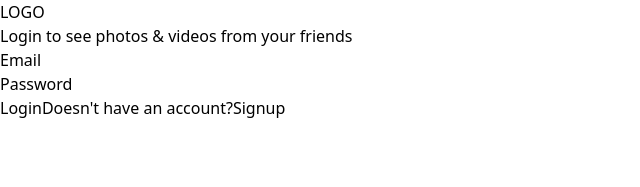
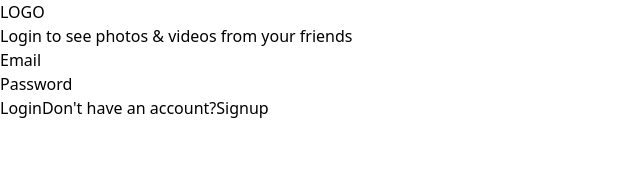
Before and after one commit to kunal2604/school-demo, a React (Vite) app in the folder frontend/: page /login in a window 1280 px wide. Shown: the top 187 px of the page, without its empty margins (0-640 px from the left). Built offline with nearby package versions, Linux system fonts and the light colour scheme.

Commit message:
Update Login.jsx

```diff
--- a/frontend/src/components/Login.jsx
+++ b/frontend/src/components/Login.jsx
@@ -95,7 +95,7 @@ const Login = () => {
                     )
                 }
 
-                <span className='text-center'>Doesn&apos;t have an account?<Link to='/signup' className='text-blue-600'>Signup</Link></span>
+                <span className='text-center'>Don&apos;t have an account?<Link to='/signup' className='text-blue-600'>Signup</Link></span>
             </form>
         </div>
     )
```
